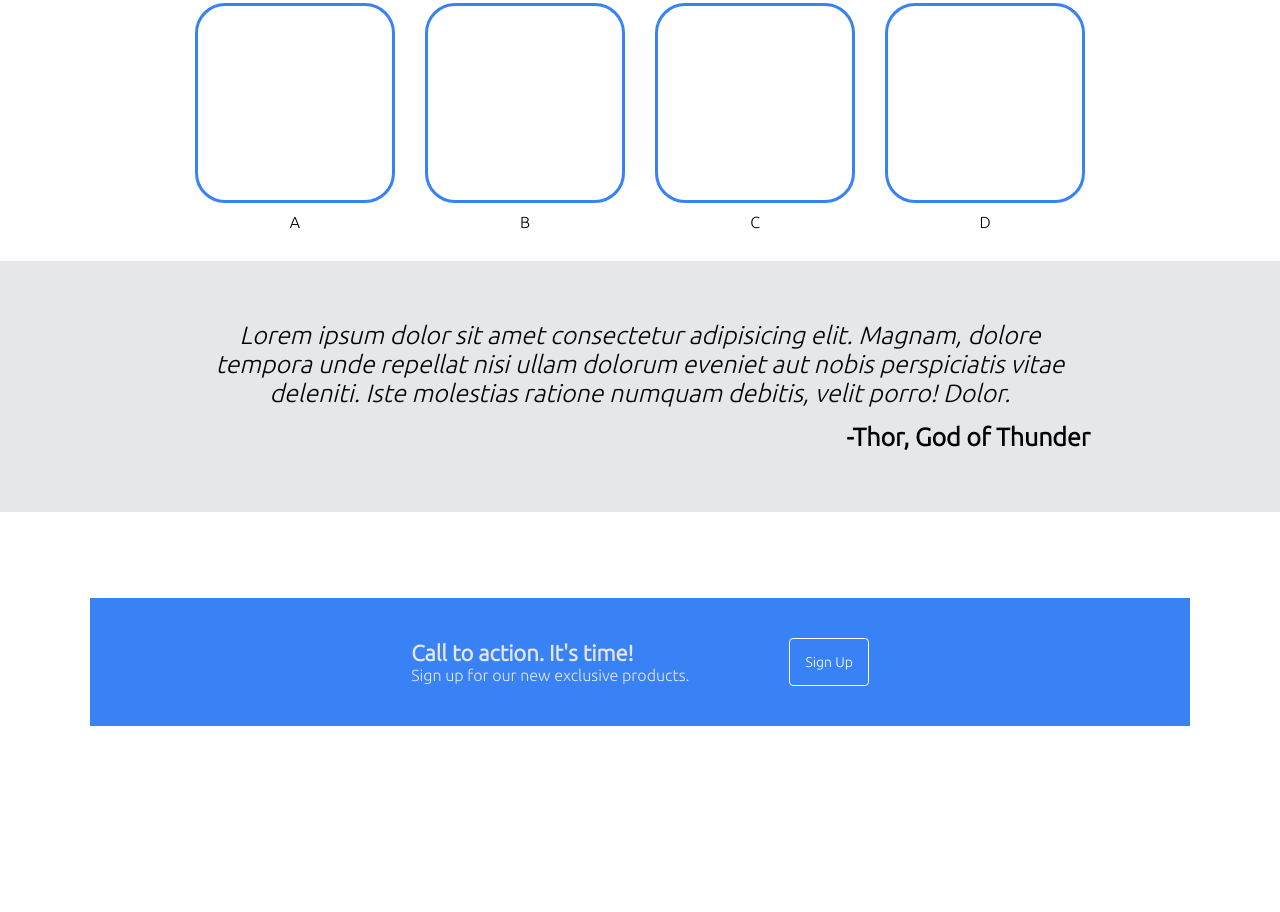
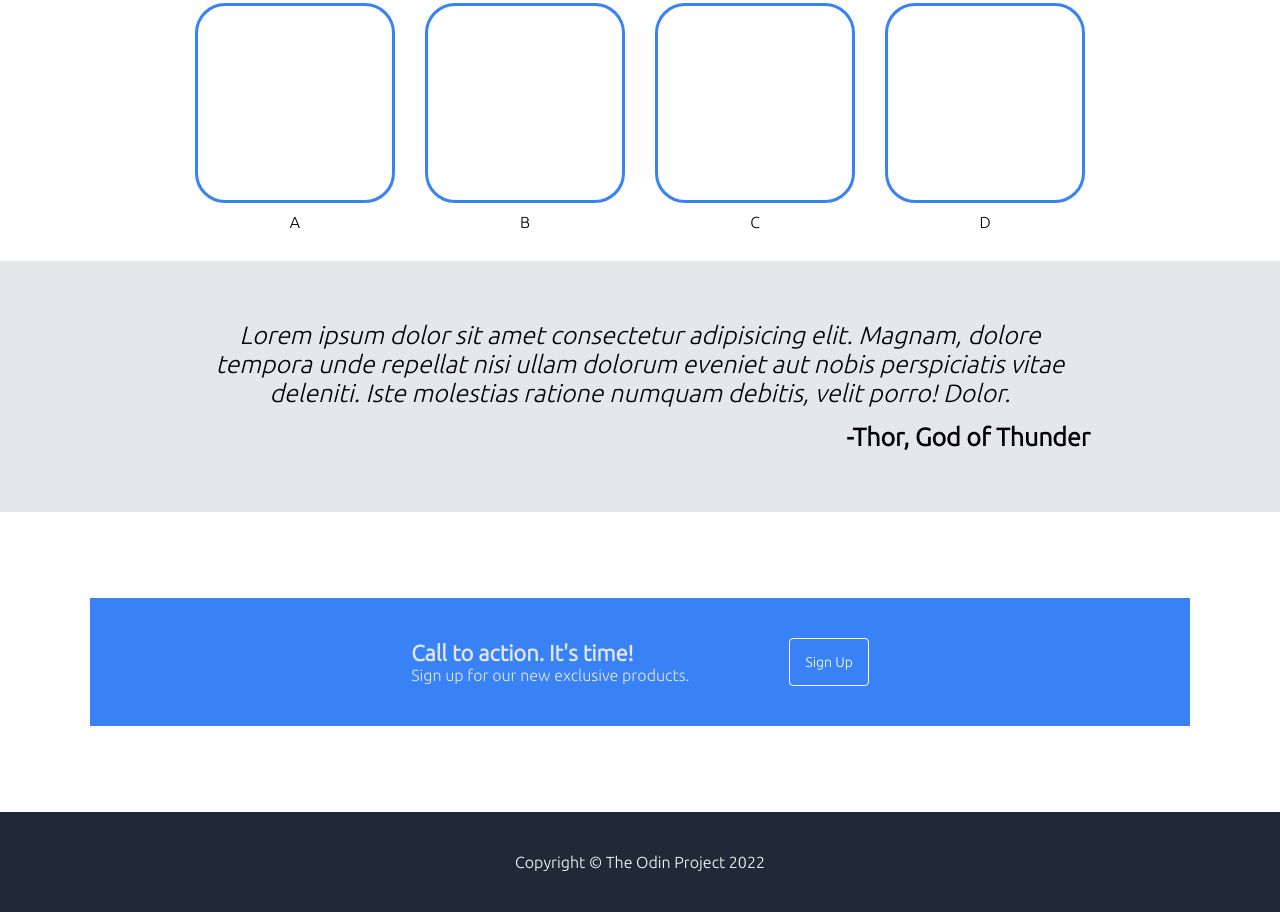
Before and after one commit to renewedmoorbool/odin-landing-page, a plain HTML site: page index.html in a window 1280 px wide. Shown: the part 705-1617 px from the top of the page. Before the commit the page ends 1517 px from the top, so only its background shows below. Drawn offline with Linux system fonts and the light colour scheme.

Commit message:
Add footer section

```diff
--- a/index.html
+++ b/index.html
@@ -104,7 +104,9 @@
         </div>
     </div>
 
-    <div class = 'footer'>  </div>
+    <div class = 'footer'>
+        Copyright &copy; The Odin Project 2022
+    </div>
 </body>
 
 </html>
--- a/style.css
+++ b/style.css
@@ -190,3 +190,15 @@ ul {
     font-size: 14px;
     cursor: pointer;
 }
+
+
+/* Footer section */
+.footer {
+    height: 100px;
+    background-color: #1F2937;
+    color: white;
+
+    display: flex;
+    justify-content: center;
+    align-items: center;
+}
```
